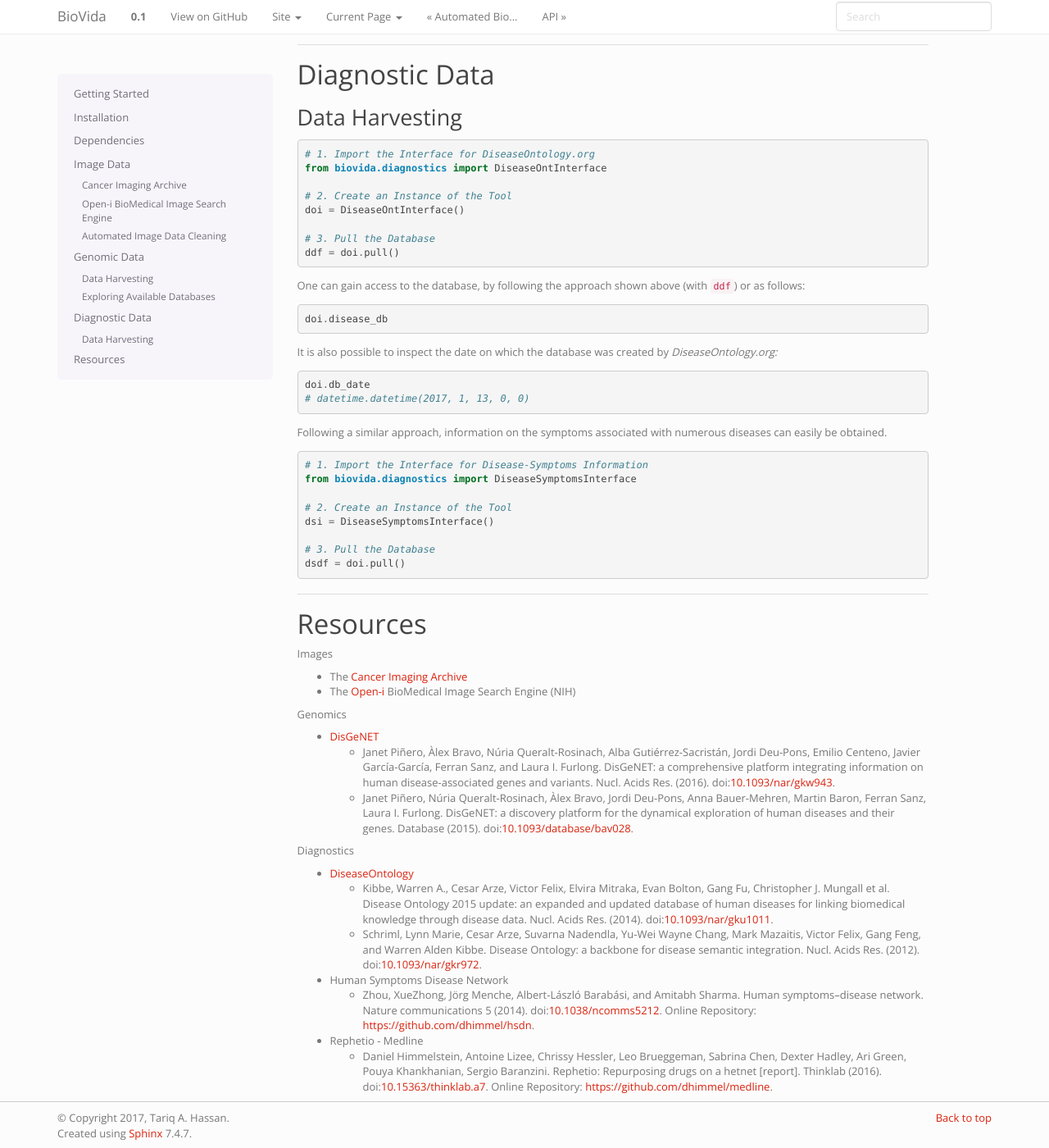
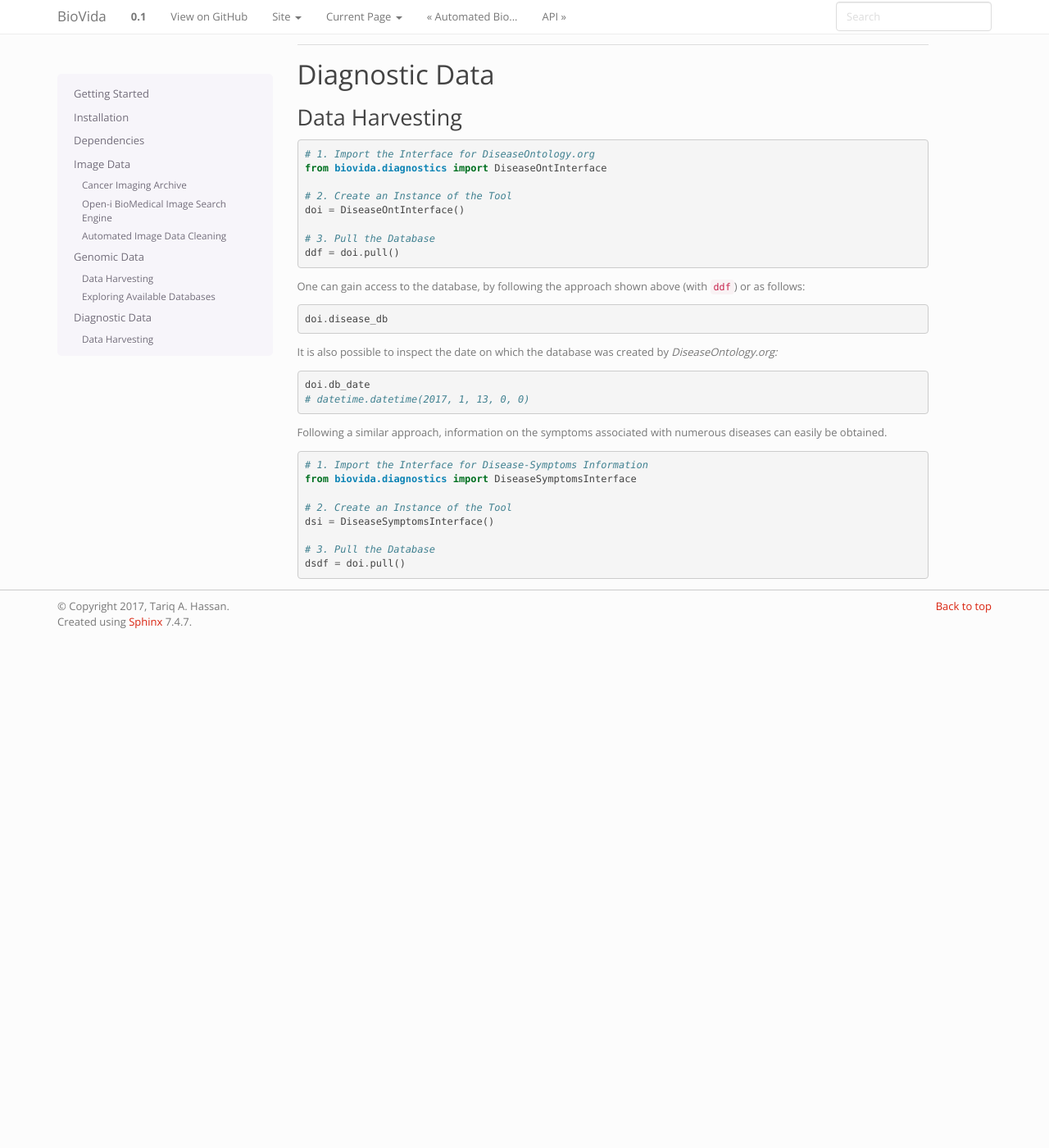
Before and after one commit to TariqAHassan/BioVida, a Sphinx documentation site: the page built from docs/GettingStarted.rst, in a window 1280 px wide and 1400 px high, scrolled down 2877 px. Shown: the whole window at 82% size. Built offline with Sphinx 7.4.7, drawn with Linux system fonts in a browser that asks for light colours; after the commit the page ends 3653 px from its top, so only the background shows below that; some of the changed text lies outside the part shown.

Commit message:
Update Docs

```diff
--- a/docs/GettingStarted.rst
+++ b/docs/GettingStarted.rst
@@ -49,9 +51,9 @@ allowing either `TensorFlow <https://www.tensorflow.org>`__ or
 `Theano <http://deeplearning.net/software/theano/>`__ to be used as a computational backend.
 If neither is present at install time, BioVida will automatically install TensorFlow for you.
 
-2. To use ``scipy`` on macOS (formerly OSX) you will need ``gcc``, which can be obtained with ``$ brew install gcc``.
-If you do not have ``homebrew`` installed (needed for ``brew``), it can be installed by following the instructions
-found `here <https://brew.sh>`__.
+2. To use ``scipy`` on macOS (formerly OSX) you will need ``gcc``, which can be obtained with ``homebrew`` via.
+``$ brew install gcc``. If you do not have ``homebrew`` installed, it can be installed by following the instructions
+provided `here <https://brew.sh>`__.
 
 --------------
 
@@ -178,8 +182,6 @@ Exploring Available Databases
     # - Full Name:    Curated Gene-Disease Associations
     # - Description:  The file contains gene-disease associations from UNIPROT, CTD (human subset),
     #                 ClinVar, Orphanet, and the GWAS Catalog.
-
-This database will be cached to allow to fast access in the future.
 
 As with the ``OpeniInterface()`` class above, it is easy to gain access
 to the most recent ``pull`` and related information.
@@ -250,57 +252,3 @@ symptoms associated with numerous diseases can easily be obtained.
 
     # 3. Pull the Database
     dsdf = doi.pull()
-
---------------
-
-Resources
----------
-
-Images
-
--  The `Cancer Imaging Archive <http://www.cancerimagingarchive.net>`__
-
--  The `Open-i <https://openi.nlm.nih.gov>`__ BioMedical Image Search Engine (NIH)
-
-Genomics
-
--  `DisGeNET <http://www.disgenet.org/web/DisGeNET/menu>`__
-
-   -  Janet Piñero, Àlex Bravo, Núria Queralt-Rosinach, Alba
-      Gutiérrez-Sacristán, Jordi Deu-Pons, Emilio Centeno, Javier
-      García-García, Ferran Sanz, and Laura I. Furlong. DisGeNET: a
-      comprehensive platform integrating information on human
-      disease-associated genes and variants. Nucl. Acids Res. (2016).
-      doi:`10.1093/nar/gkw943 <https://doi.org/10.1093/nar/gkw943>`__.
-
-   -  Janet Piñero, Núria Queralt-Rosinach, Àlex Bravo, Jordi Deu-Pons,
-      Anna Bauer-Mehren, Martin Baron, Ferran Sanz, Laura I. Furlong.
-      DisGeNET: a discovery platform for the dynamical exploration of
-      human diseases and their genes. Database (2015).
-      doi:`10.1093/database/bav028 <https://doi.org/10.1093/database/bav028>`__.
-
-Diagnostics
-
-- `DiseaseOntology <http://disease-ontology.org/>`__
-
-  - Kibbe, Warren A., Cesar Arze, Victor Felix, Elvira Mitraka, Evan Bolton, Gang Fu, Christopher J. Mungall et al.
-    Disease Ontology 2015 update: an expanded and updated database of human diseases for linking biomedical
-    knowledge through disease data. Nucl. Acids Res. (2014).
-    doi:`10.1093/nar/gku1011 <https://doi.org/10.1093/nar/gkw943>`__.
-
-  - Schriml, Lynn Marie, Cesar Arze, Suvarna Nadendla, Yu-Wei Wayne Chang, Mark Mazaitis, Victor Felix, Gang Feng,
-    and Warren Alden Kibbe. Disease Ontology: a backbone for disease semantic integration. Nucl. Acids Res. (2012).
-    doi:`10.1093/nar/gkr972 <https://doi.org/10.1093/nar/gkr972>`__.
-
-- Human Symptoms Disease Network
-
-  - Zhou, XueZhong, Jörg Menche, Albert-László Barabási, and Amitabh Sharma. Human symptoms–disease network.
-    Nature communications 5 (2014). doi:`10.1038/ncomms5212 <http://www.nature.com/articles/ncomms5212>`__.
-    Online Repository: https://github.com/dhimmel/hsdn.
-
-- Rephetio - Medline
-
-  - Daniel Himmelstein, Antoine Lizee, Chrissy Hessler, Leo Brueggeman, Sabrina Chen, Dexter Hadley, Ari Green,
-    Pouya Khankhanian, Sergio Baranzini. Rephetio: Repurposing drugs on a hetnet [report].
-    Thinklab (2016). doi:`10.15363/thinklab.a7 <http://www.thinklab.com/p/rephetio/report>`__.
-    Online Repository: https://github.com/dhimmel/medline.
```
Also changed, not shown: other parts of docs/GettingStarted.rst (+12 -8 lines).
